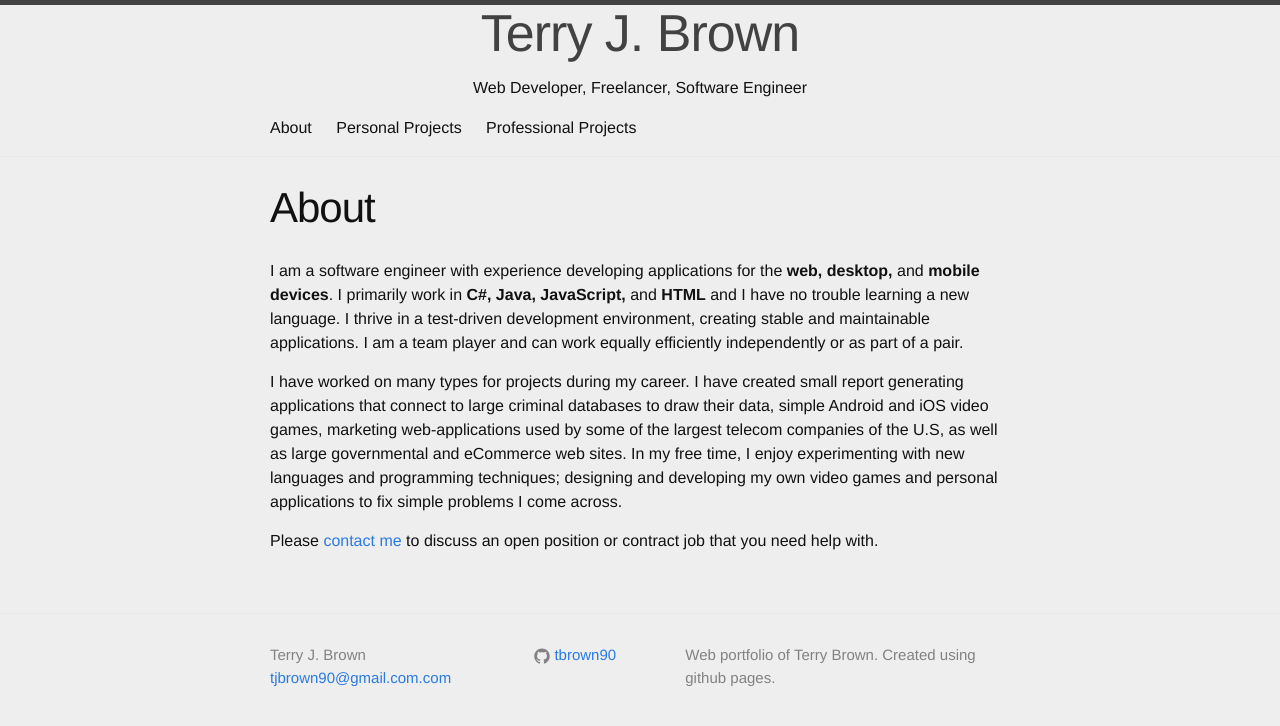
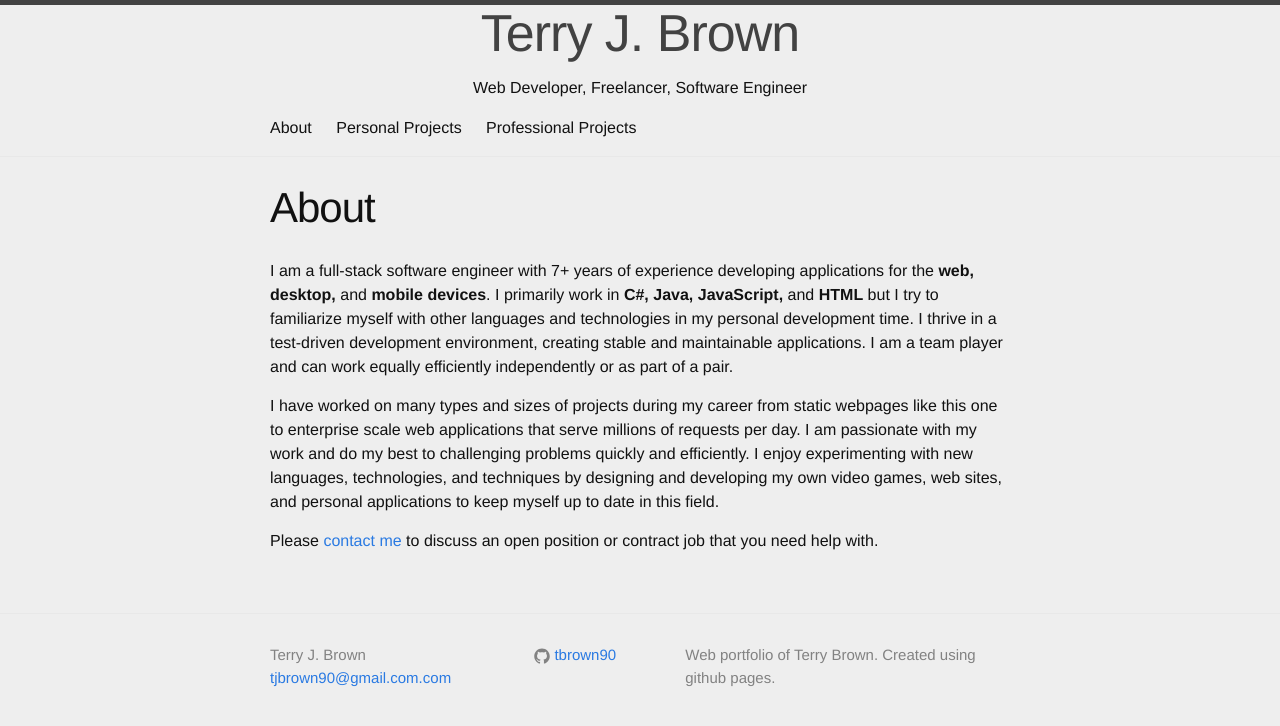
Before and after one commit to tbrown90/tbrown90.github.io, a Jekyll site: the page built from index.html, in a window 1280 px wide. Shown: the top 726 px of the page. Built offline with Jekyll 4.4.1, drawn with Linux system fonts in a browser that asks for light colours.

```diff
--- a/index.html
+++ b/index.html
@@ -9,11 +9,16 @@ layout: default
 	</header>
 
 	<article class="post-content">
-		<p>I am a software engineer with experience developing applications for the <strong>web, desktop,</strong> and <strong>mobile devices</strong>. I primarily work in <strong>C#, Java, JavaScript,</strong> and <strong>HTML</strong> and I have no trouble learning a new language. I thrive in a test-driven development environment, creating stable and maintainable applications. I am a team player and can work equally efficiently independently or as part of a pair.</p>
+		<p>I am a full-stack software engineer with 7+ years of experience developing applications for the <strong>web, desktop,</strong> and <strong>mobile devices</strong>.
+			I primarily work in <strong>C#, Java, JavaScript,</strong> and <strong>HTML</strong> but I try to familiarize myself with other languages and technologies in my personal development time.
+			I thrive in a test-driven development environment, creating stable and maintainable applications.
+			I am a team player and can work equally efficiently independently or as part of a pair.</p>
 
-		<p>I have worked on many types for projects during my career. I have created small report generating applications that connect to large criminal databases to draw their data, simple Android and iOS video games, marketing web-applications used by some of the largest telecom companies of the U.S, as well as large governmental and eCommerce web sites. In my free time, I enjoy experimenting with new languages and programming techniques; designing and developing my own video games and personal applications to fix simple problems I come across.</p>
+		<p>I have worked on many types and sizes of projects during my career from static webpages like this one to enterprise scale web applications that serve millions of requests per day.
+			I am passionate with my work and do my best to challenging problems quickly and efficiently. I enjoy experimenting with new languages, technologies, and techniques by designing and developing my own video games, web sites, and personal applications to keep myself up to date in this field.
+		</p>
 
-		<p>Please <a href="&#109;&#097;&#105;&#108;&#116;&#111;:&#116;&#106;&#098;&#114;&#111;&#119;&#110;&#057;&#048;&#064;&#103;&#109;&#097;&#105;&#108;&#046;&#099;&#111;&#109;">contact me</a> to discuss an open position or contract job that you need help with.</p>
+		<p>Please <a href="mailto:tjbrown90@gmail.com">contact me</a> to discuss an open position or contract job that you need help with.</p>
 
 	</article>
 
```
Also changed, not shown: personal-projects.md (+0 -2 lines), professional-projects.md (+8 -4 lines).
